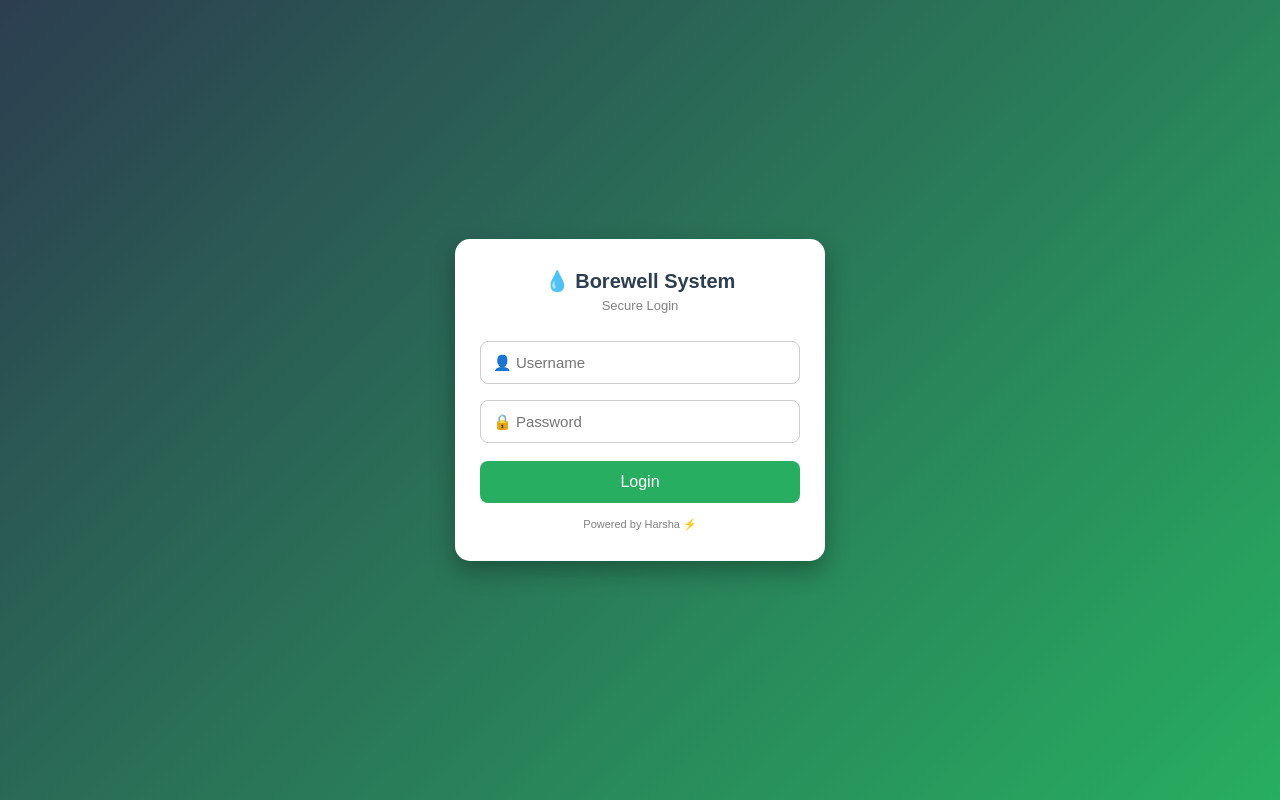
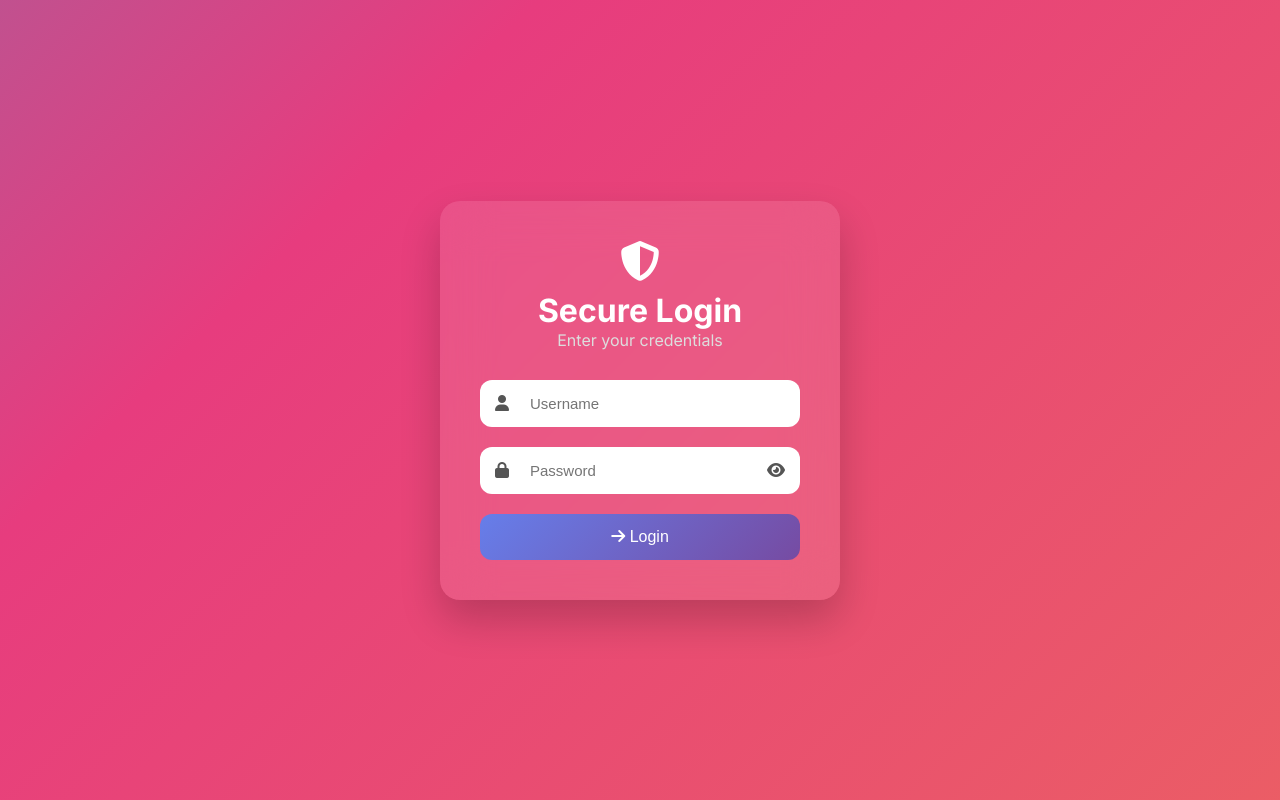
Before and after one commit to HARSHAKOLIPAKA/bill-app, a Flask app: page / in a window 1280 px wide. Run offline with Flask 3, Linux system fonts and the light colour scheme.

Commit message:
Update login.html

```diff
--- a/templates/login.html
+++ b/templates/login.html
@@ -1,93 +1,106 @@
 <!DOCTYPE html>
-<html>
+<html lang="en">
 <head>
-    <title>Login - Borewell System</title>
+<meta charset="UTF-8">
 <meta name="viewport" content="width=device-width, initial-scale=1.0">
+<title>Secure Login</title>
+
+<link href="https://fonts.googleapis.com/css2?family=Inter:wght@300;400;500;600;700&display=swap" rel="stylesheet">
+<link rel="stylesheet" href="https://cdnjs.cloudflare.com/ajax/libs/font-awesome/6.4.0/css/all.min.css">
 
 <style>
-        body {
-            margin: 0;
-            font-family: Arial, sans-serif;
-            height: 100vh;
-            background: linear-gradient(135deg, #2c3e50, #27ae60);
-            display: flex;
-            justify-content: center;
-            align-items: center;
+*{margin:0;padding:0;box-sizing:border-box;}
+
+body{
+    font-family:'Inter',sans-serif;
+    height:100vh;
+    display:flex;
+    align-items:center;
+    justify-content:center;
+    background:linear-gradient(-45deg,#ee7752,#e73c7e,#23a6d5,#23d5ab);
+    background-size:400% 400%;
+    animation:bg 15s ease infinite;
 }
 
-        .login-box {
-            background: white;
-            padding: 30px 25px;
-            border-radius: 15px;
-            width: 320px;
-            box-shadow: 0px 10px 25px rgba(0,0,0,0.3);
-            text-align: center;
+@keyframes bg{
+    0%{background-position:0% 50%;}
+    50%{background-position:100% 50%;}
+    100%{background-position:0% 50%;}
 }
 
-        .title {
-            font-size: 20px;
-            font-weight: bold;
-            color: #2c3e50;
-            margin-bottom: 5px;
+.login-card{
+    background:rgba(255,255,255,0.1);
+    backdrop-filter:blur(25px);
+    border-radius:20px;
+    padding:40px;
+    width:100%;
+    max-width:400px;
+    box-shadow:0 20px 40px rgba(0,0,0,0.2);
 }
 
-        .subtitle {
-            font-size: 13px;
-            color: gray;
-            margin-bottom: 20px;
+.brand{text-align:center;margin-bottom:30px;}
+.brand i{font-size:40px;color:white;margin-bottom:10px;}
+.brand h1{color:white;}
+.brand p{color:#ddd;}
+
+.form-group{position:relative;margin-bottom:20px;}
+
+.form-group input{
+    width:100%;
+    padding:15px 50px;
+    border:none;
+    border-radius:12px;
+    font-size:15px;
 }
 
-        input {
-            width: 100%;
-            padding: 12px;
-            margin: 8px 0;
-            border: 1px solid #ccc;
-            border-radius: 8px;
-            font-size: 15px;
-            box-sizing: border-box;
+.form-icon{
+    position:absolute;
+    left:15px;
+    top:50%;
+    transform:translateY(-50%);
+    color:#555;
 }
 
-        input:focus {
-            border-color: #27ae60;
-            outline: none;
+.eye{
+    position:absolute;
+    right:15px;
+    top:50%;
+    transform:translateY(-50%);
+    cursor:pointer;
+    color:#555;
 }
 
-        button {
-            width: 100%;
-            padding: 12px;
-            margin-top: 10px;
-            background: #27ae60;
-            color: white;
-            border: none;
-            border-radius: 8px;
-            font-size: 16px;
-            cursor: pointer;
+.login-btn{
+    width:100%;
+    padding:14px;
+    border:none;
+    border-radius:12px;
+    background:linear-gradient(135deg,#667eea,#764ba2);
+    color:white;
+    font-size:16px;
+    cursor:pointer;
 }
 
-        button:hover {
-            background: #219150;
+.login-btn:hover{opacity:0.9;}
+
+.error{
+    color:red;
+    text-align:center;
+    margin-bottom:10px;
 }
 
-        .error {
-            color: red;
-            font-size: 13px;
-            margin-bottom: 10px;
-        }
-
-        .footer {
-            margin-top: 15px;
-            font-size: 11px;
-            color: gray;
-        }
 </style>
 </head>
 
 <body>
 
-<div class="login-box">
+<div class="login-card">
 
-    <div class="title">💧 Borewell System</div>
-    <div class="subtitle">Secure Login</div>
+<div class="brand">
+<i class="fas fa-shield-alt"></i>
+<h1>Secure Login</h1>
+<p>Enter your credentials</p>
+</div>
 
 {% if error %}
 <div class="error">{{ error }}</div>
@@ -95,19 +108,43 @@
 
 <form method="POST">
 
-        <input type="text" name="username" placeholder="👤 Username" required>
+<!-- USERNAME -->
+<div class="form-group">
+<i class="fas fa-user form-icon"></i>
+<input type="text" name="username" placeholder="Username" required>
+</div>
 
-        <input type="password" name="password" placeholder="🔒 Password" required>
+<!-- PASSWORD -->
+<div class="form-group">
+<i class="fas fa-lock form-icon"></i>
+<input type="password" id="password" name="password" placeholder="Password" required>
+<i class="fas fa-eye eye" id="togglePassword"></i>
+</div>
 
-        <button type="submit">Login</button>
+<button type="submit" class="login-btn">
+<i class="fas fa-arrow-right"></i> Login
+</button>
 
 </form>
 
-    <div class="footer">
-        Powered by Harsha ⚡
 </div>
 
-</div>
+<script>
+const togglePassword = document.getElementById("togglePassword");
+const password = document.getElementById("password");
+
+togglePassword.onclick = function(){
+    if(password.type === "password"){
+        password.type = "text";
+        this.classList.remove("fa-eye");
+        this.classList.add("fa-eye-slash");
+    } else {
+        password.type = "password";
+        this.classList.remove("fa-eye-slash");
+        this.classList.add("fa-eye");
+    }
+};
+</script>
 
 </body>
 </html>
```
Lines whose indentation alone changed are shown as unchanged.
